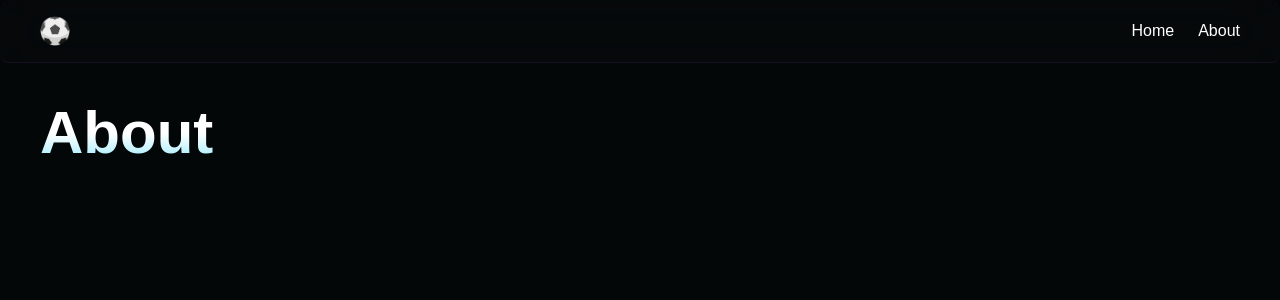
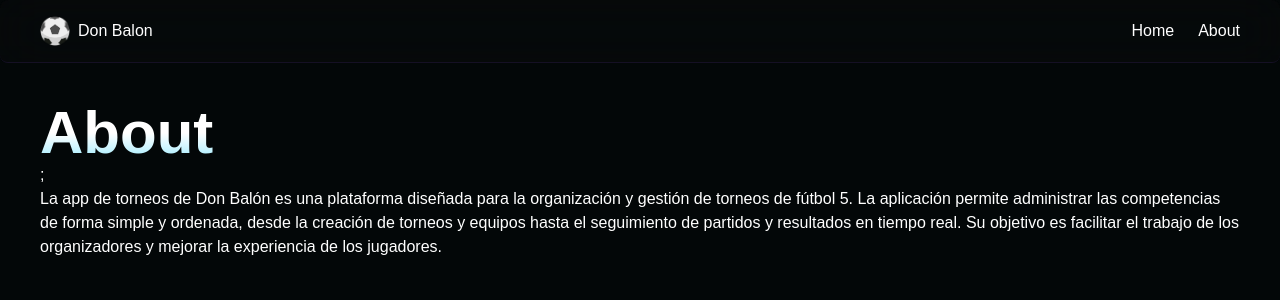
Before and after one commit to danilodev6/cup-app, a Next.js app: page /about in a window 1280 px wide. Shown: the top 300 px of the page. Built offline with nearby package versions, Linux system fonts and the light colour scheme; a web font is replaced by a local one.

Commit message:
add name to navbar and about page text

```diff
--- a/src/app/about/page.tsx
+++ b/src/app/about/page.tsx
@@ -1,5 +1,18 @@
 const About = () => {
-  return <h1>About</h1>;
+  return (
+    <>
+      {" "}
+      <h1>About</h1>;
+      <p>
+        La app de torneos de Don Balón es una plataforma diseñada para la
+        organización y gestión de torneos de fútbol 5. La aplicación permite
+        administrar las competencias de forma simple y ordenada, desde la
+        creación de torneos y equipos hasta el seguimiento de partidos y
+        resultados en tiempo real. Su objetivo es facilitar el trabajo de los
+        organizadores y mejorar la experiencia de los jugadores.
+      </p>
+    </>
+  );
 };
 
 export default About;
--- a/src/components/ExploreBtnMatch.tsx
+++ b/src/components/ExploreBtnMatch.tsx
@@ -14,7 +14,7 @@ const ExploreBtnMatch = ({ match }: { match: MatchWithTeams }) => {
           {formatArgentinianDate(match.date)}
         </span>
       </div>
-      <div className="flex items-center mx-auto">
+      <div className="flex items-center mx-auto mt-2">
         <span className="flex-1 text-center mr-1">{match.homeTeam.name}</span>
         <img className="w-[25px] h-[25px]" src={match.homeTeam.logoUrl} />
         <span className="px-3 whitespace-nowrap">
--- a/src/components/KoExploreBtn.tsx
+++ b/src/components/KoExploreBtn.tsx
@@ -14,7 +14,7 @@ const KoExploreBtn = ({ match }: { match: KnockoutMatchWithTeams }) => {
           {formatArgentinianDate(match.date)}
         </span>
       </div>
-      <div className="flex items-center mx-auto">
+      <div className="flex items-center mx-auto mt-2">
         <span className="flex-1 text-center mr-1">{match.homeTeam.name}</span>
         <img className="w-[25px] h-[25px]" src={match.homeTeam.logoUrl} />
         <span className="px-3 whitespace-nowrap">
--- a/src/components/NavBar.tsx
+++ b/src/components/NavBar.tsx
@@ -12,6 +12,7 @@ const NavBar = () => {
             width={30}
             height={30}
           />
+          Don Balon
         </Link>
 
         <ul>
```
